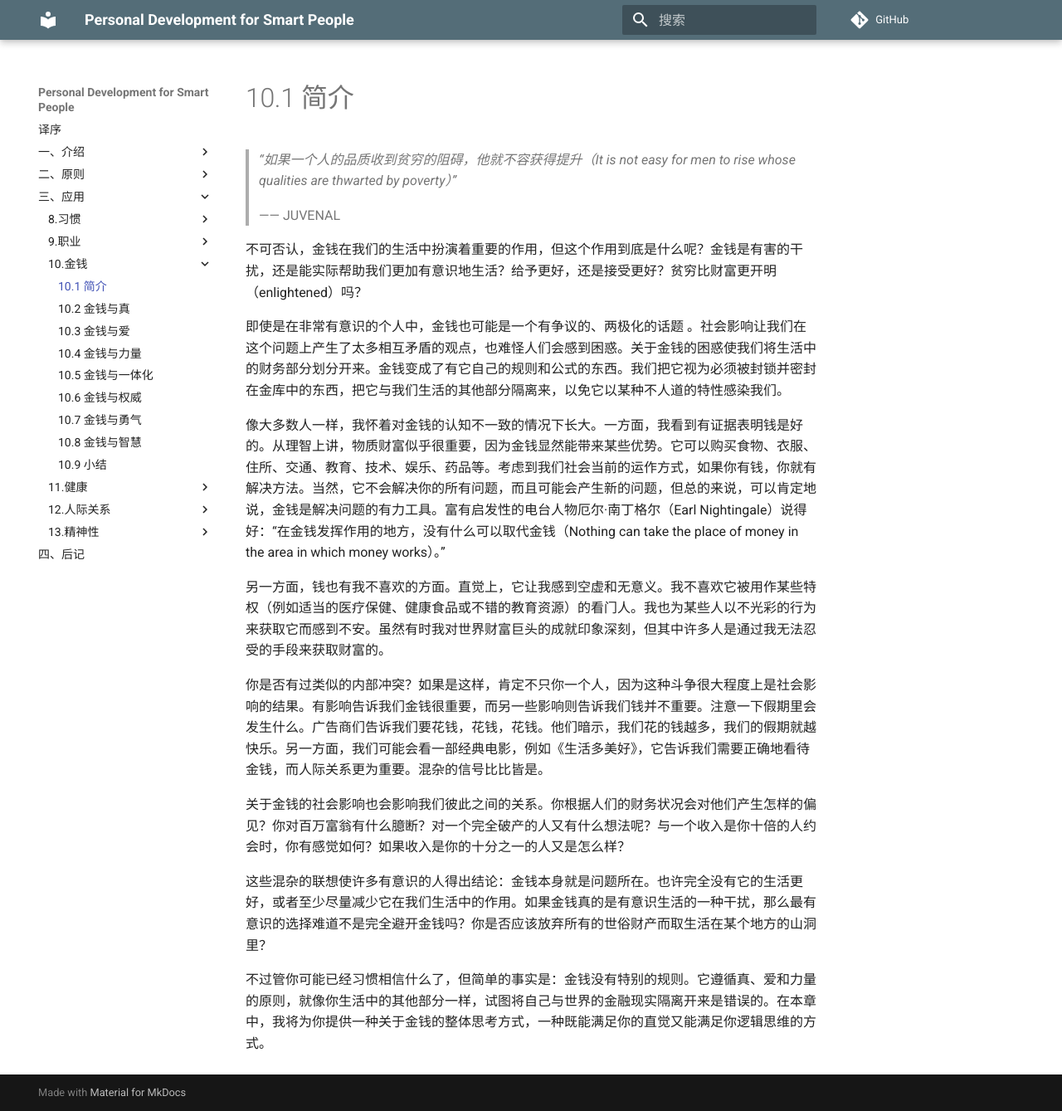
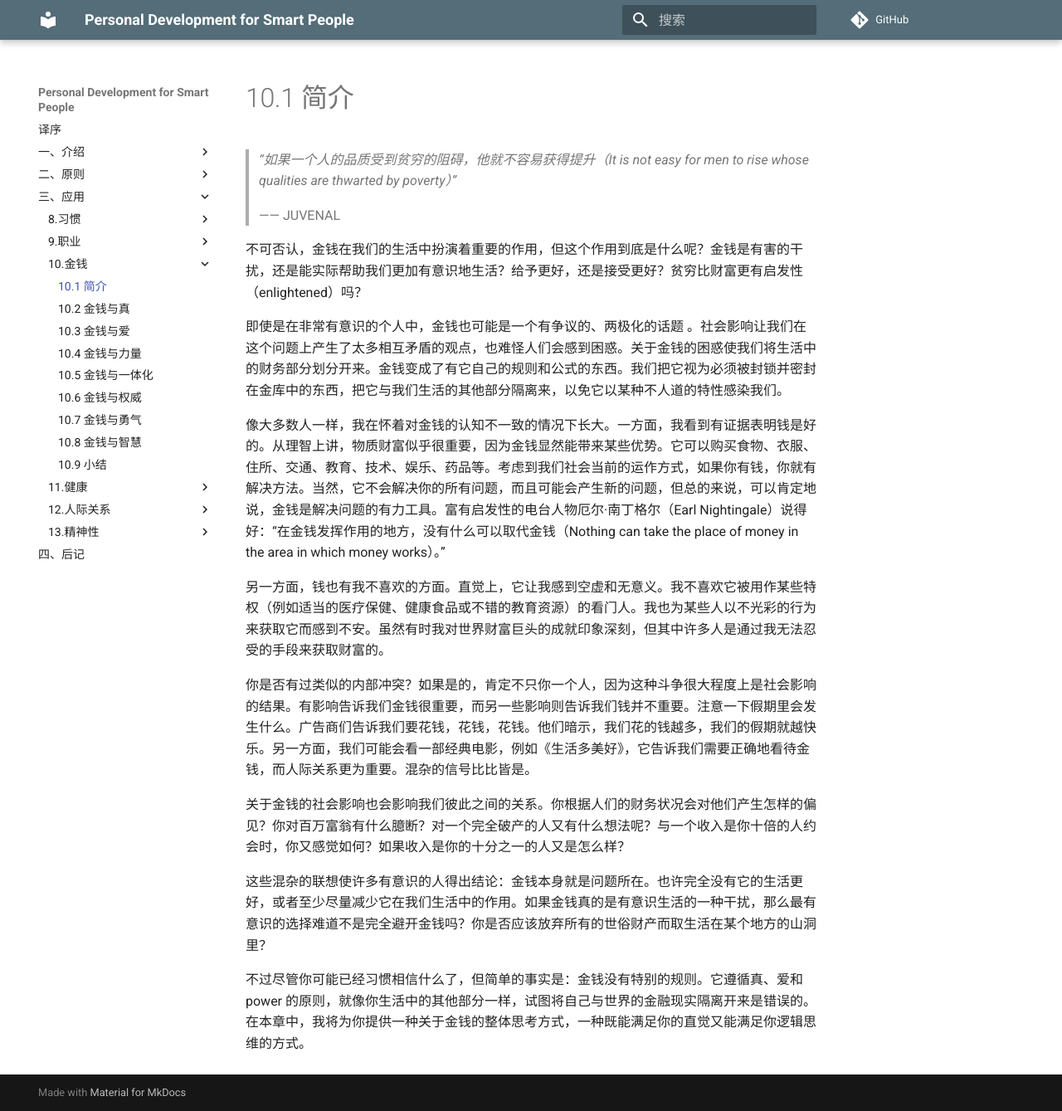
Before and after one commit to wtsnwei/pdsp, an MkDocs documentation site: the page built from docs/3.Application/10.money/00.money.md, in a window 1280 px wide and 1339 px high. Shown: the whole window at 83% size. Built offline with MkDocs 1.6.1 and Material for MkDocs 9.7.7, drawn with Linux system fonts in a browser that asks for light colours; comment, search, counter and statistics services are not loaded.

Commit message:
修正语句

```diff
--- a/docs/3.Application/10.money/00.money.md
+++ b/docs/3.Application/10.money/00.money.md
@@ -3,22 +3,22 @@ title:      简介
 date:       2021-03-15
 ---
 
-> *“如果一个人的品质收到贫穷的阻碍，他就不容获得提升（It is not easy for men to rise whose qualities are thwarted by poverty）”*
+> *“如果一个人的品质受到贫穷的阻碍，他就不容易获得提升（It is not easy for men to rise whose qualities are thwarted by poverty）”*
 >
 > —— JUVENAL
 
-不可否认，金钱在我们的生活中扮演着重要的作用，但这个作用到底是什么呢？金钱是有害的干扰，还是能实际帮助我们更加有意识地生活？给予更好，还是接受更好？贫穷比财富更开明（enlightened）吗？
+不可否认，金钱在我们的生活中扮演着重要的作用，但这个作用到底是什么呢？金钱是有害的干扰，还是能实际帮助我们更加有意识地生活？给予更好，还是接受更好？贫穷比财富更有启发性（enlightened）吗？
 
 即使是在非常有意识的个人中，金钱也可能是一个有争议的、两极化的话题	。社会影响让我们在这个问题上产生了太多相互矛盾的观点，也难怪人们会感到困惑。关于金钱的困惑使我们将生活中的财务部分划分开来。金钱变成了有它自己的规则和公式的东西。我们把它视为必须被封锁并密封在金库中的东西，把它与我们生活的其他部分隔离来，以免它以某种不人道的特性感染我们。
 
-像大多数人一样，我怀着对金钱的认知不一致的情况下长大。一方面，我看到有证据表明钱是好的。从理智上讲，物质财富似乎很重要，因为金钱显然能带来某些优势。它可以购买食物、衣服、住所、交通、教育、技术、娱乐、药品等。考虑到我们社会当前的运作方式，如果你有钱，你就有解决方法。当然，它不会解决你的所有问题，而且可能会产生新的问题，但总的来说，可以肯定地说，金钱是解决问题的有力工具。富有启发性的电台人物厄尔·南丁格尔（Earl Nightingale）说得好：“在金钱发挥作用的地方，没有什么可以取代金钱（Nothing can take the place of money in the area in which money works）。”
+像大多数人一样，我在怀着对金钱的认知不一致的情况下长大。一方面，我看到有证据表明钱是好的。从理智上讲，物质财富似乎很重要，因为金钱显然能带来某些优势。它可以购买食物、衣服、住所、交通、教育、技术、娱乐、药品等。考虑到我们社会当前的运作方式，如果你有钱，你就有解决方法。当然，它不会解决你的所有问题，而且可能会产生新的问题，但总的来说，可以肯定地说，金钱是解决问题的有力工具。富有启发性的电台人物厄尔·南丁格尔（Earl Nightingale）说得好：“在金钱发挥作用的地方，没有什么可以取代金钱（Nothing can take the place of money in the area in which money works）。”
 
 另一方面，钱也有我不喜欢的方面。直觉上，它让我感到空虚和无意义。我不喜欢它被用作某些特权（例如适当的医疗保健、健康食品或不错的教育资源）的看门人。我也为某些人以不光彩的行为来获取它而感到不安。虽然有时我对世界财富巨头的成就印象深刻，但其中许多人是通过我无法忍受的手段来获取财富的。
 
-你是否有过类似的内部冲突？如果是这样，肯定不只你一个人，因为这种斗争很大程度上是社会影响的结果。有影响告诉我们金钱很重要，而另一些影响则告诉我们钱并不重要。注意一下假期里会发生什么。广告商们告诉我们要花钱，花钱，花钱。他们暗示，我们花的钱越多，我们的假期就越快乐。另一方面，我们可能会看一部经典电影，例如《生活多美好》，它告诉我们需要正确地看待金钱，而人际关系更为重要。混杂的信号比比皆是。
+你是否有过类似的内部冲突？如果是的，肯定不只你一个人，因为这种斗争很大程度上是社会影响的结果。有影响告诉我们金钱很重要，而另一些影响则告诉我们钱并不重要。注意一下假期里会发生什么。广告商们告诉我们要花钱，花钱，花钱。他们暗示，我们花的钱越多，我们的假期就越快乐。另一方面，我们可能会看一部经典电影，例如《生活多美好》，它告诉我们需要正确地看待金钱，而人际关系更为重要。混杂的信号比比皆是。
 
-关于金钱的社会影响也会影响我们彼此之间的关系。你根据人们的财务状况会对他们产生怎样的偏见？你对百万富翁有什么臆断？对一个完全破产的人又有什么想法呢？与一个收入是你十倍的人约会时，你有感觉如何？如果收入是你的十分之一的人又是怎么样？
+关于金钱的社会影响也会影响我们彼此之间的关系。你根据人们的财务状况会对他们产生怎样的偏见？你对百万富翁有什么臆断？对一个完全破产的人又有什么想法呢？与一个收入是你十倍的人约会时，你又感觉如何？如果收入是你的十分之一的人又是怎么样？
 
 这些混杂的联想使许多有意识的人得出结论：金钱本身就是问题所在。也许完全没有它的生活更好，或者至少尽量减少它在我们生活中的作用。如果金钱真的是有意识生活的一种干扰，那么最有意识的选择难道不是完全避开金钱吗？你是否应该放弃所有的世俗财产而取生活在某个地方的山洞里？
 
-不过管你可能已经习惯相信什么了，但简单的事实是：金钱没有特别的规则。它遵循真、爱和力量的原则，就像你生活中的其他部分一样，试图将自己与世界的金融现实隔离开来是错误的。在本章中，我将为你提供一种关于金钱的整体思考方式，一种既能满足你的直觉又能满足你逻辑思维的方式。
+不过尽管你可能已经习惯相信什么了，但简单的事实是：金钱没有特别的规则。它遵循真、爱和 power 的原则，就像你生活中的其他部分一样，试图将自己与世界的金融现实隔离开来是错误的。在本章中，我将为你提供一种关于金钱的整体思考方式，一种既能满足你的直觉又能满足你逻辑思维的方式。
```
